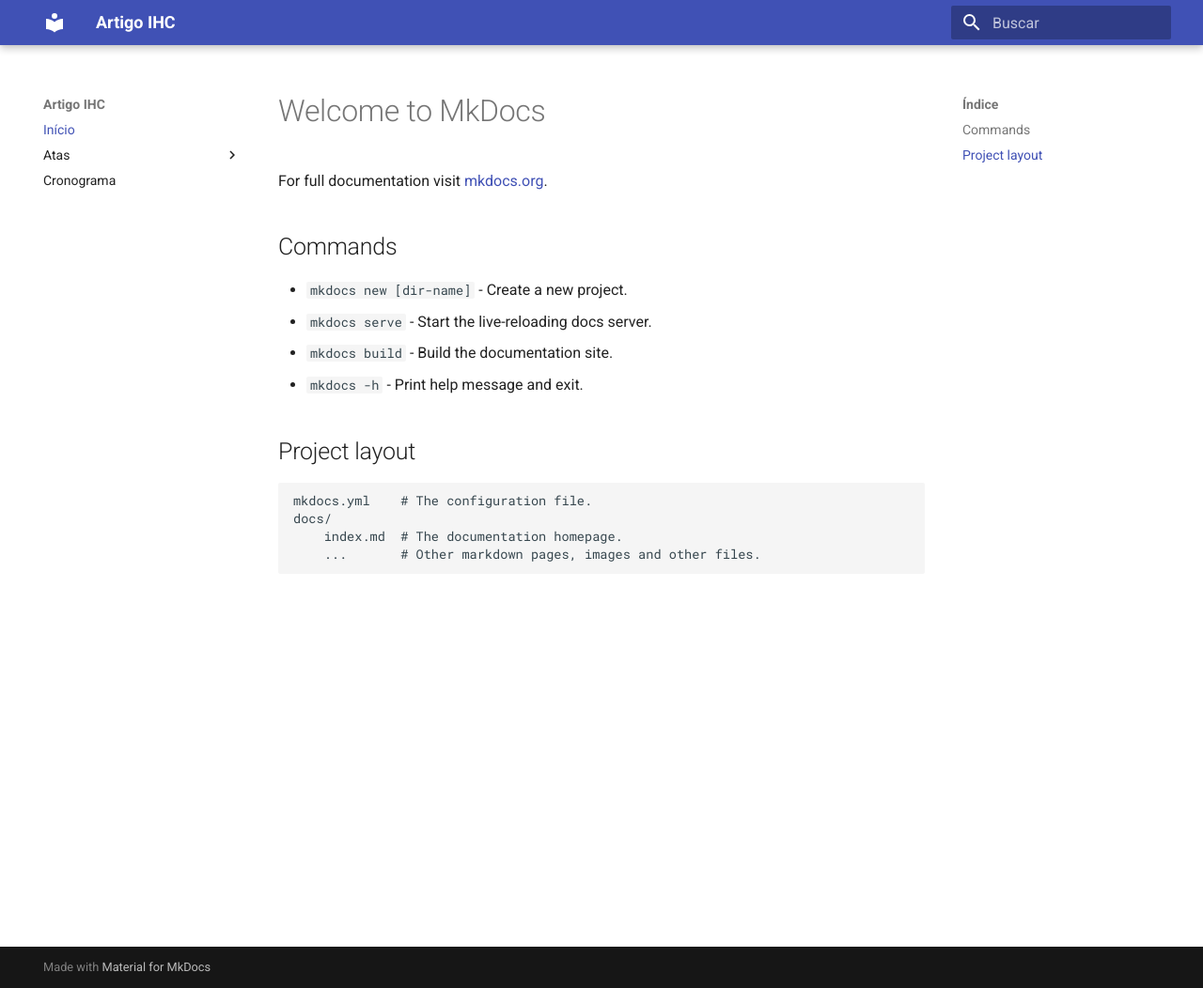
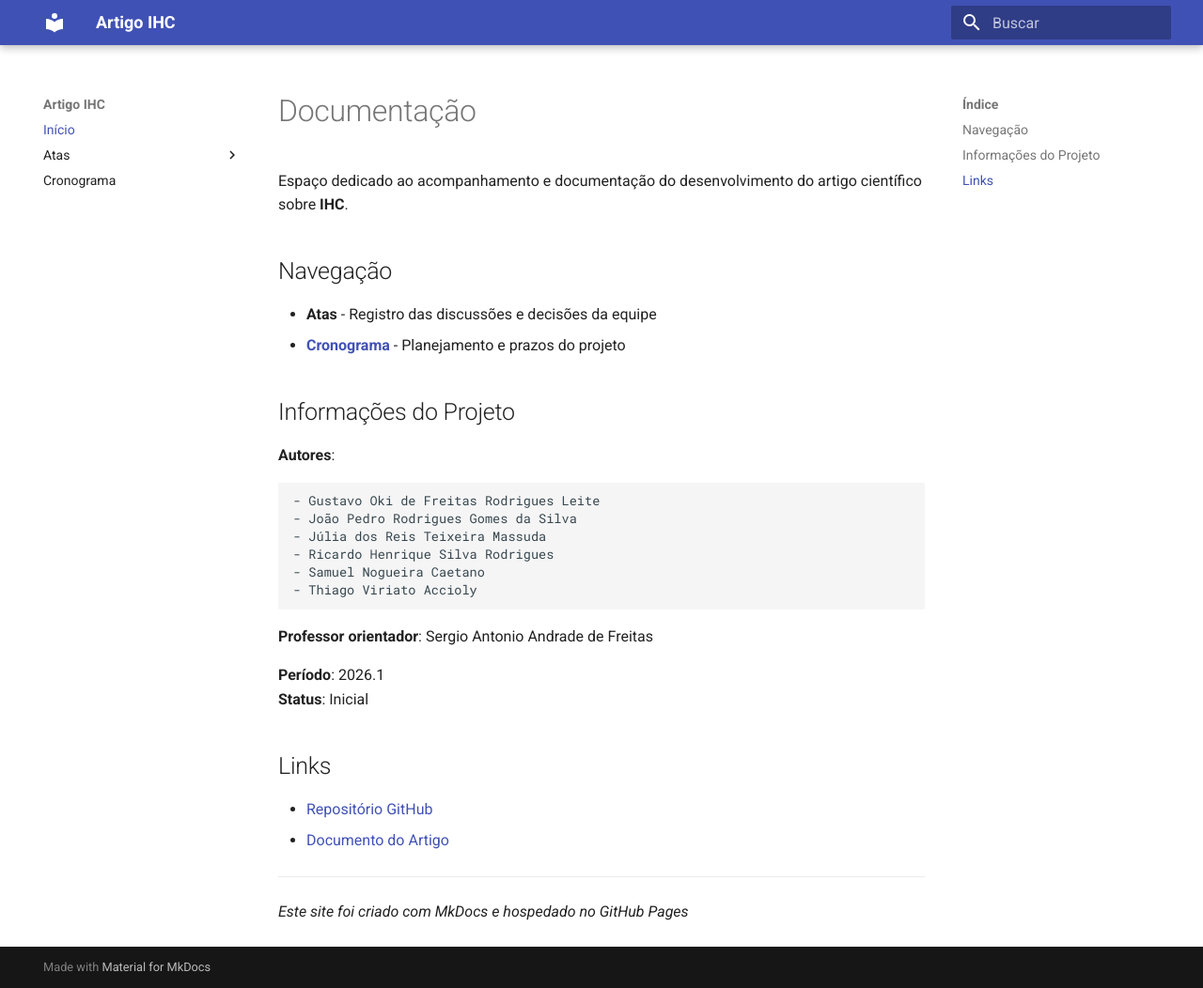
Before and after one commit to samuelncaetano/IHC, an MkDocs documentation site: the page built from docs/index.md, in a window 1280 px wide and 1052 px high. Shown: the whole window at 94% size. Built offline with MkDocs 1.6.1 and Material for MkDocs 9.7.7, drawn with Linux system fonts in a browser that asks for light colours.

Commit message:
UPDATE index.md gitpages

```diff
--- a/docs/index.md
+++ b/docs/index.md
@@ -1,17 +1,33 @@
-# Welcome to MkDocs
+# Documentação
 
-For full documentation visit [mkdocs.org](https://www.mkdocs.org).
+Espaço dedicado ao acompanhamento e documentação do desenvolvimento do artigo científico sobre **IHC**.
 
-## Commands
+## Navegação
 
-* `mkdocs new [dir-name]` - Create a new project.
-* `mkdocs serve` - Start the live-reloading docs server.
-* `mkdocs build` - Build the documentation site.
-* `mkdocs -h` - Print help message and exit.
+- **Atas** - Registro das discussões e decisões da equipe
+- **[Cronograma](cronograma.md)** - Planejamento e prazos do projeto
 
-## Project layout
+## Informações do Projeto
 
-    mkdocs.yml    # The configuration file.
-    docs/
-        index.md  # The documentation homepage.
-        ...       # Other markdown pages, images and other files.
+**Autores**:
+
+    - Gustavo Oki de Freitas Rodrigues Leite
+    - João Pedro Rodrigues Gomes da Silva
+    - Júlia dos Reis Teixeira Massuda
+    - Ricardo Henrique Silva Rodrigues
+    - Samuel Nogueira Caetano
+    - Thiago Viriato Accioly
+
+**Professor orientador**: Sergio Antonio Andrade de Freitas
+
+**Período**: 2026.1
+**Status**: Inicial
+
+## Links
+
+- [Repositório GitHub](https://github.com/samuelncaetano/IHC)
+- [Documento do Artigo](link)
+
+---
+
+*Este site foi criado com MkDocs e hospedado no GitHub Pages*
```
